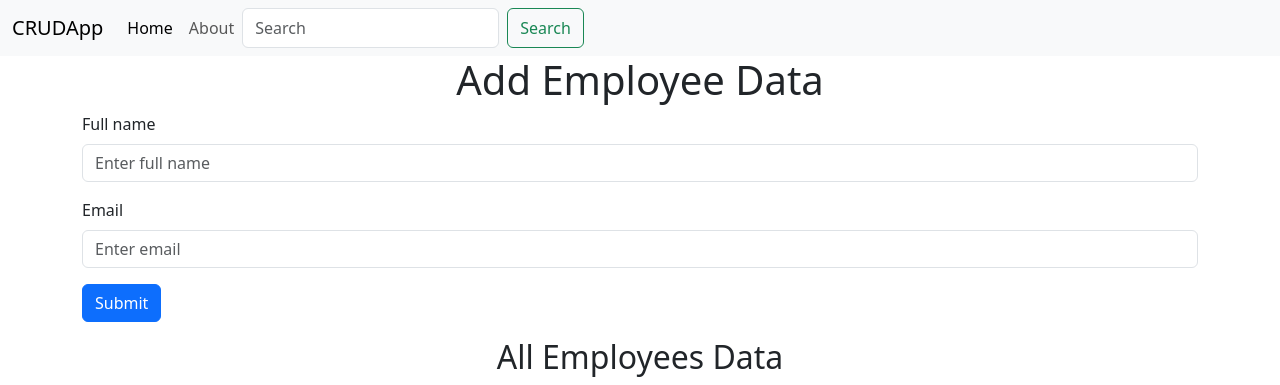
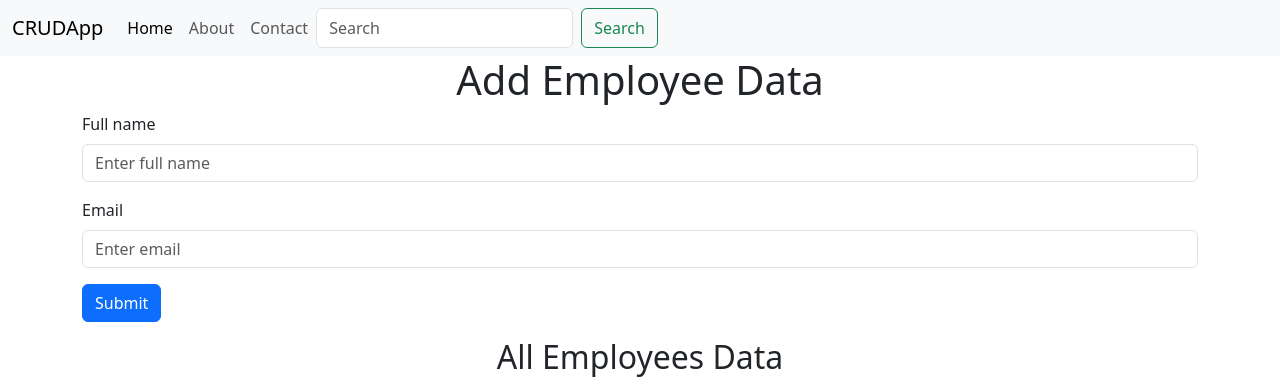
Before and after one commit to aarushi07-tech/CRUDApp, a Flask app: page / in a window 1280 px wide. Shown: the top 385 px of the page. Run offline with Flask 3, Linux system fonts and the light colour scheme; data comes from the database, SQL or seed files in the repository.

Commit message:
second commit

```diff
--- a/app.py
+++ b/app.py
@@ -50,5 +50,8 @@ def update(sno):
     employee = Employee.query.filter_by(sno=sno).first()
     return render_template("update.html", employee=employee)
 
+@app.route("/contact")
+def contact():
+    return render_template("contact.html")
 if __name__=='__main__':
     app.run(debug=True)
--- a/templates/base.html
+++ b/templates/base.html
@@ -21,6 +21,9 @@
         <li class="nav-item">
           <a class="nav-link" href="about">About</a>
         </li>
+       <li class="nav-item">
+          <a class="nav-link" href="contact">Contact</a>
+        </li>
 
 
       <form class="d-flex" role="search">
--- /dev/null
+++ b/templates/contact.html
@@ -0,0 +1,4 @@
+{% extends 'base.html' %}
+{% block body  %}
+ <h1> this is contact page</h1>
+{% endblock body %}
```
